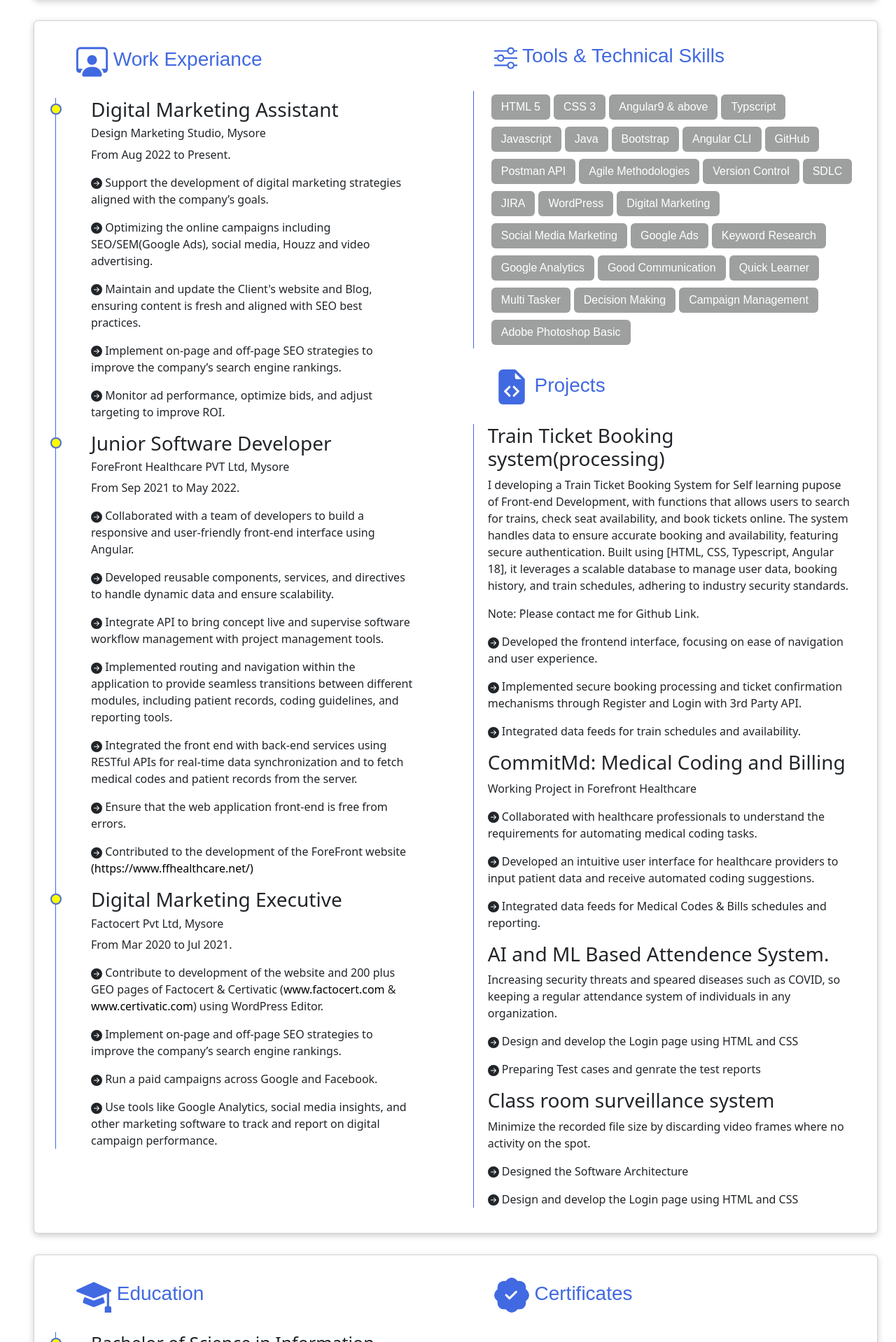
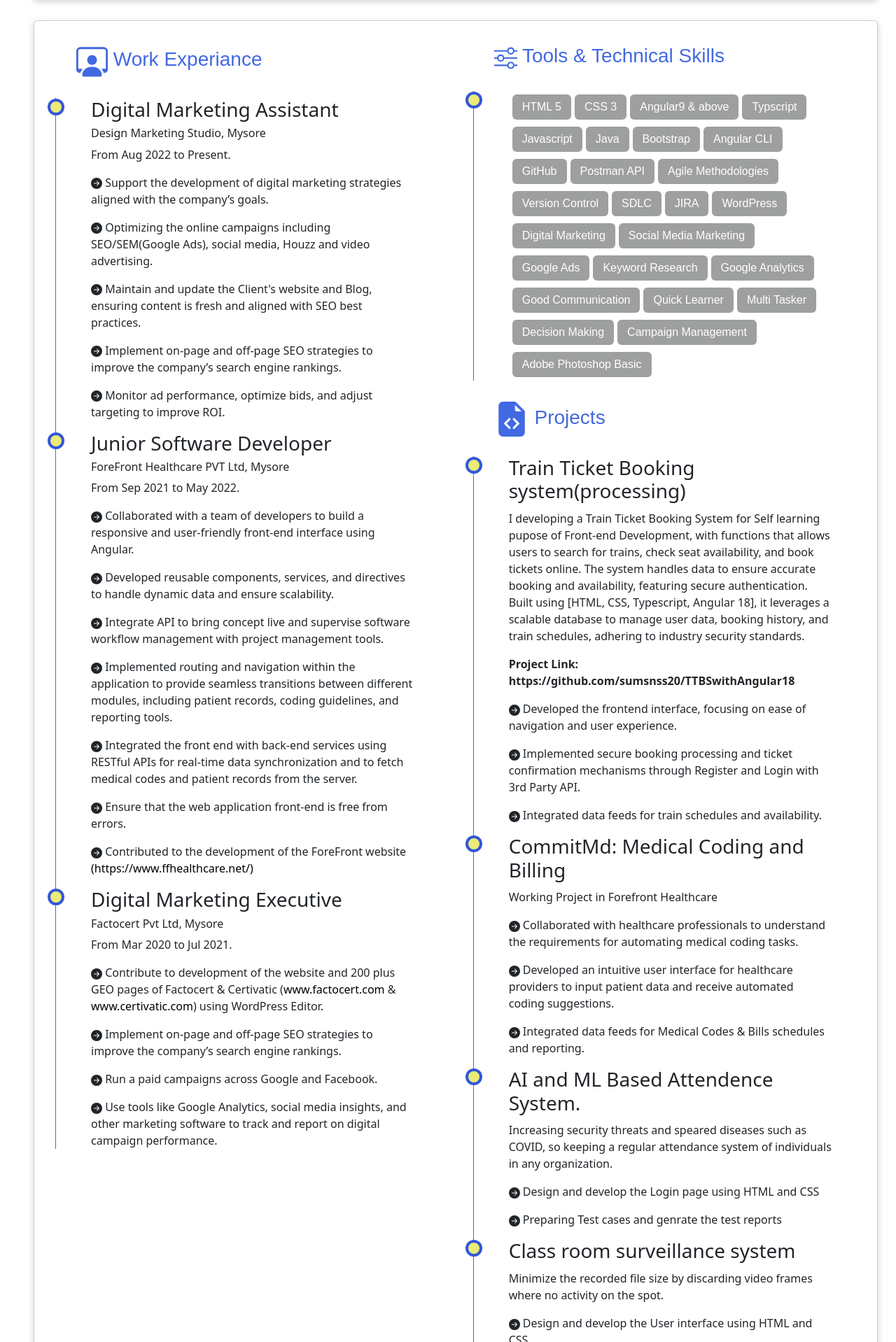
Before and after one commit to sumsnss20/MyResume, an Angular app: page / in a window 1280 px wide. Shown: the part 502-2420 px from the top of the page at 70% size. Built offline with nearby package versions, Linux system fonts and the light colour scheme.

Commit message:
bullets added to the projects

```diff
--- a/src/app/resume24/resume24.component.css
+++ b/src/app/resume24/resume24.component.css
@@ -223,9 +223,10 @@ main.row{
 }
 
 .col .contentsright{
-    padding: 0px 20px;
+    padding: 0px 50px;
     border-left: 1px solid royalblue;
 }
+
 
 .col .contents .box{
     position: relative;
@@ -239,13 +240,13 @@ main.row{
 .col .contents .box::before{
     content: '';
     position: absolute;
-    width: 16px;
-    height: 16px;
+    width: 24px;
+    height: 24px;
     border-radius: 50%;
-    right: calc(100% + 42px);
-    top: 8px;
-    background-color: yellow;
-    border: 2px solid rgba(51, 88, 238, 0.87);
+    right: calc(100% + 38px);
+    top: 1px;
+    background-color: rgb(235, 235, 119);
+    border: 4px solid rgba(24, 66, 231, 0.87);
 }
 
 
--- a/src/app/resume24/resume24.component.html
+++ b/src/app/resume24/resume24.component.html
@@ -63,7 +63,7 @@
                         <svg xmlns="http://www.w3.org/2000/svg" width="16" height="16" fill="currentColor" class="bi bi-calendar-week-fill" viewBox="0 0 16 16">
                             <path d="M4 .5a.5.5 0 0 0-1 0V1H2a2 2 0 0 0-2 2v1h16V3a2 2 0 0 0-2-2h-1V.5a.5.5 0 0 0-1 0V1H4zM16 14V5H0v9a2 2 0 0 0 2 2h12a2 2 0 0 0 2-2M9.5 7h1a.5.5 0 0 1 .5.5v1a.5.5 0 0 1-.5.5h-1a.5.5 0 0 1-.5-.5v-1a.5.5 0 0 1 .5-.5m3 0h1a.5.5 0 0 1 .5.5v1a.5.5 0 0 1-.5.5h-1a.5.5 0 0 1-.5-.5v-1a.5.5 0 0 1 .5-.5M2 10.5a.5.5 0 0 1 .5-.5h1a.5.5 0 0 1 .5.5v1a.5.5 0 0 1-.5.5h-1a.5.5 0 0 1-.5-.5zm3.5-.5h1a.5.5 0 0 1 .5.5v1a.5.5 0 0 1-.5.5h-1a.5.5 0 0 1-.5-.5v-1a.5.5 0 0 1 .5-.5"/>
                           </svg>
-                        <strong> 20/03/1997</strong>
+                        <strong> 20th Mar 1997</strong>
                     </p>
                 </div>
             </div>
@@ -188,9 +188,9 @@
                       </svg> Tools & Technical Skills</h3>
                 </header>
 
-                <div class="contentsright">
+                <div class="contentsright contents">
 
-                    <div class="">
+                    <div class="box">
                         <button class="chips">HTML 5</button>
                         <button class="chips">CSS 3</button>
                         <button class="chips">Angular9 & above</button>
@@ -232,9 +232,9 @@
                                   </svg> Projects</h3>
                         </header>
 
-                        <div class="contentsright">
+                        <div class="contentsright contents">
 
-                                    <h3>Train Ticket Booking system(processing)</h3>
+                                    <h3 class="box">Train Ticket Booking system(processing)</h3>
                                     <p>
                                         I developing a Train Ticket Booking System for Self learning pupose of Front-end Development, with functions that allows users to search for trains, check seat availability,
                                         and book tickets online. The system handles data to ensure accurate booking and availability,
@@ -243,7 +243,7 @@
                                         scalable database to manage user data, booking history, and train schedules, adhering to industry security
                                         standards.
                                     </p>
-                                    <p>Note: Please contact me for Github Link.</p>
+                                    <p><b>Project Link: https://github.com/sumsnss20/TTBSwithAngular18</b></p>
                                     <p><svg xmlns="http://www.w3.org/2000/svg" width="16" height="16" fill="currentColor" class="bi bi-arrow-right-circle-fill" viewBox="0 0 16 16">
                                         <path d="M8 0a8 8 0 1 1 0 16A8 8 0 0 1 8 0M4.5 7.5a.5.5 0 0 0 0 1h5.793l-2.147 2.146a.5.5 0 0 0 .708.708l3-3a.5.5 0 0 0 0-.708l-3-3a.5.5 0 1 0-.708.708L10.293 7.5z"/>
                                     </svg> Developed the frontend interface, focusing on ease of navigation and user experience.</p>
@@ -254,7 +254,7 @@
                                         <path d="M8 0a8 8 0 1 1 0 16A8 8 0 0 1 8 0M4.5 7.5a.5.5 0 0 0 0 1h5.793l-2.147 2.146a.5.5 0 0 0 .708.708l3-3a.5.5 0 0 0 0-.708l-3-3a.5.5 0 1 0-.708.708L10.293 7.5z"/>
                                     </svg> Integrated data feeds for train schedules and availability.</p>
 
-                                    <h3>CommitMd: Medical Coding and Billing</h3>
+                                    <h3 class="box">CommitMd: Medical Coding and Billing</h3>
                                     <p>Working Project in Forefront Healthcare</p>
                                     <p><svg xmlns="http://www.w3.org/2000/svg" width="16" height="16" fill="currentColor" class="bi bi-arrow-right-circle-fill" viewBox="0 0 16 16">
                                         <path d="M8 0a8 8 0 1 1 0 16A8 8 0 0 1 8 0M4.5 7.5a.5.5 0 0 0 0 1h5.793l-2.147 2.146a.5.5 0 0 0 .708.708l3-3a.5.5 0 0 0 0-.708l-3-3a.5.5 0 1 0-.708.708L10.293 7.5z"/>
@@ -267,7 +267,7 @@
                                     </svg> Integrated data feeds for Medical Codes & Bills schedules and reporting.</p>
 
 
-                                    <h3>AI and ML Based Attendence System.</h3>
+                                    <h3 class="box">AI and ML Based Attendence System.</h3>
                                     <p>Increasing security threats and speared diseases such as COVID, so keeping a regular attendance system of
                                         individuals in any organization.</p>
                                         <p><svg xmlns="http://www.w3.org/2000/svg" width="16" height="16" fill="currentColor" class="bi bi-arrow-right-circle-fill" viewBox="0 0 16 16">
@@ -277,14 +277,14 @@
                                             <path d="M8 0a8 8 0 1 1 0 16A8 8 0 0 1 8 0M4.5 7.5a.5.5 0 0 0 0 1h5.793l-2.147 2.146a.5.5 0 0 0 .708.708l3-3a.5.5 0 0 0 0-.708l-3-3a.5.5 0 1 0-.708.708L10.293 7.5z"/>
                                         </svg> Preparing Test cases and genrate the test reports</p>
 
-                                    <h3>Class room surveillance system</h3>
+                                    <h3 class="box">Class room surveillance system</h3>
                                     <p>Minimize the recorded file size by discarding video frames where no activity on the spot.</p>
                                     <p><svg xmlns="http://www.w3.org/2000/svg" width="16" height="16" fill="currentColor" class="bi bi-arrow-right-circle-fill" viewBox="0 0 16 16">
                                         <path d="M8 0a8 8 0 1 1 0 16A8 8 0 0 1 8 0M4.5 7.5a.5.5 0 0 0 0 1h5.793l-2.147 2.146a.5.5 0 0 0 .708.708l3-3a.5.5 0 0 0 0-.708l-3-3a.5.5 0 1 0-.708.708L10.293 7.5z"/>
-                                    </svg> Designed the Software Architecture</p>
+                                    </svg> Design and develop the User interface using HTML and CSS.</p>
                                     <p><svg xmlns="http://www.w3.org/2000/svg" width="16" height="16" fill="currentColor" class="bi bi-arrow-right-circle-fill" viewBox="0 0 16 16">
                                         <path d="M8 0a8 8 0 1 1 0 16A8 8 0 0 1 8 0M4.5 7.5a.5.5 0 0 0 0 1h5.793l-2.147 2.146a.5.5 0 0 0 .708.708l3-3a.5.5 0 0 0 0-.708l-3-3a.5.5 0 1 0-.708.708L10.293 7.5z"/>
-                                    </svg> Design and develop the Login page using HTML and CSS</p>
+                                    </svg> Integrate the API to bring concept live.</p>
 
                         </div>
 
```
